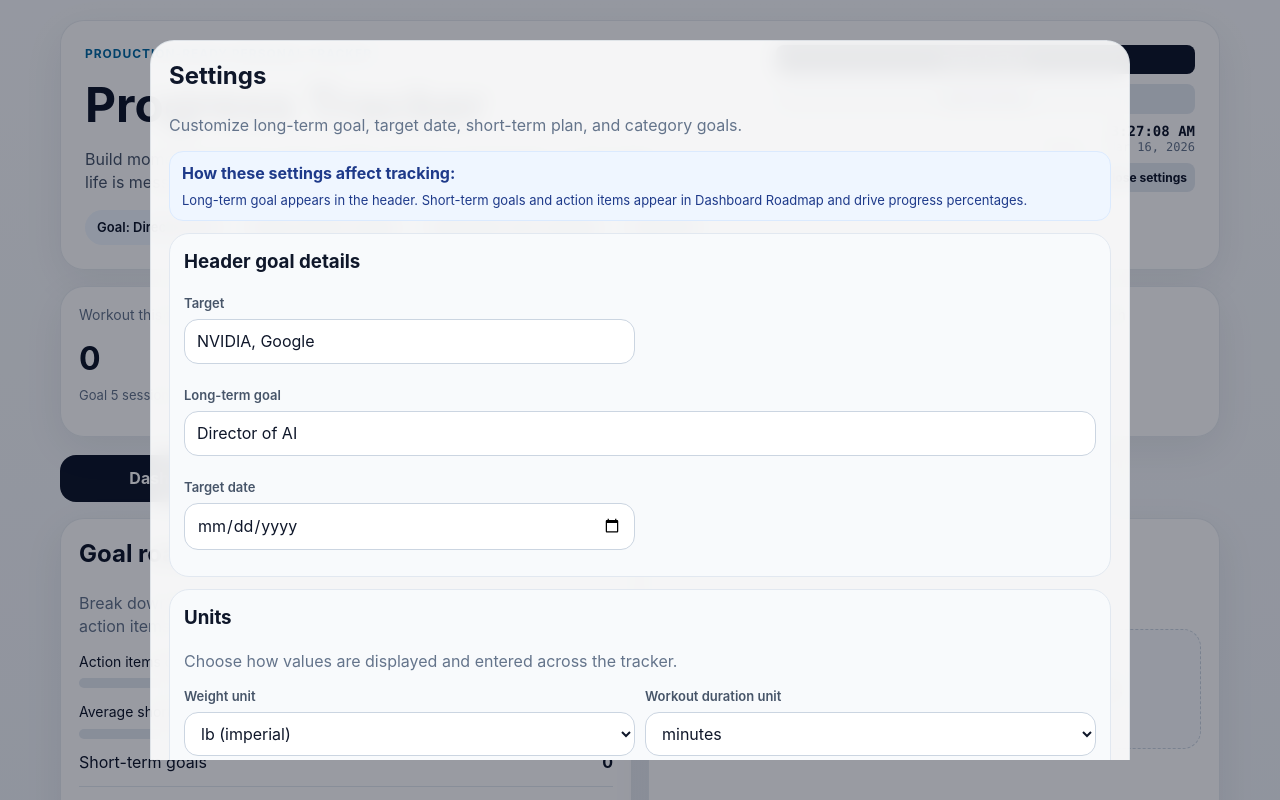
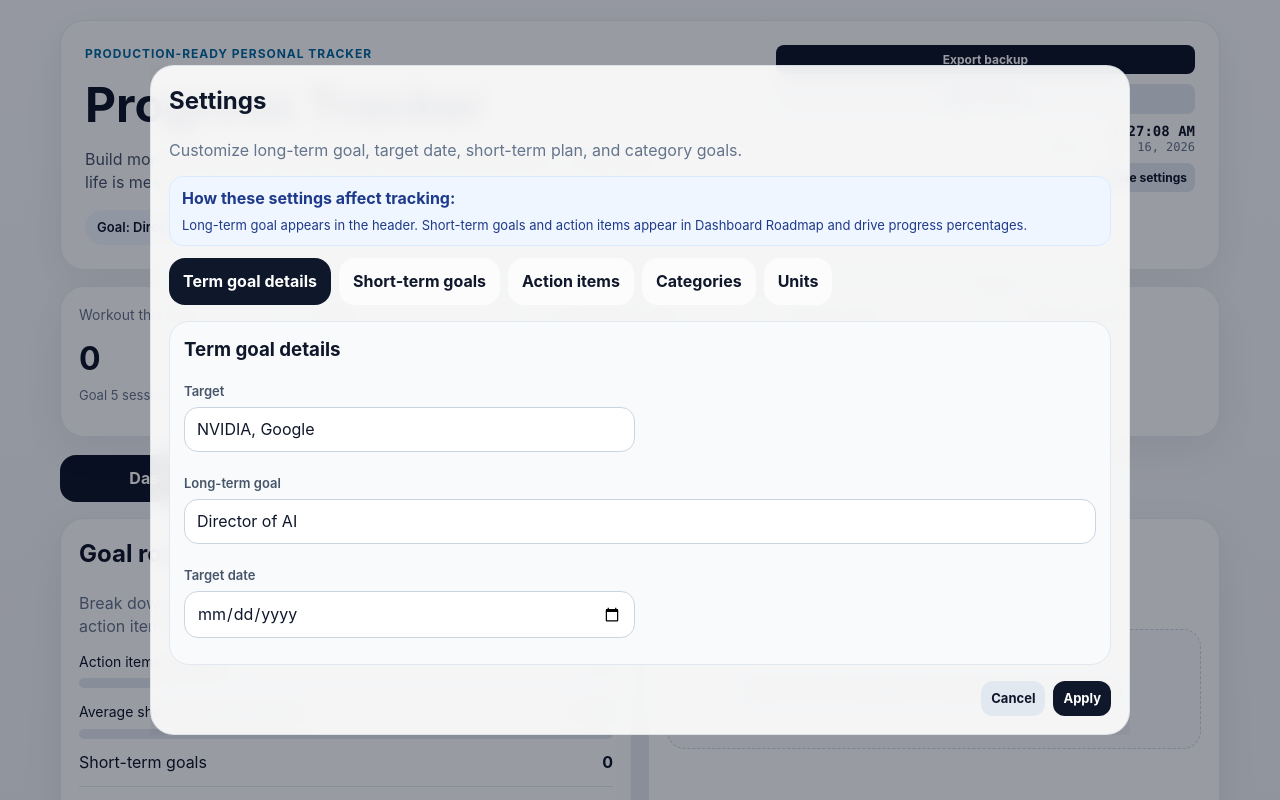
Before and after one commit to Tech052021/progress-tracker-pwa, a React (Vite) app: page / in a window 1280 px wide. Both pictures are taken after a click on the button "Settings". Shown: the top 800 px of the page. Built offline with nearby package versions, Linux system fonts and the light colour scheme.

Commit message:
Rename settings tab and reorder sections for clarity
rename Header goal details tab to Term goal details
moved Units tab to the end, after Categories

```diff
--- a/src/components/SettingsEditor.jsx
+++ b/src/components/SettingsEditor.jsx
@@ -124,12 +124,21 @@ function convertWeightGoals(categories, fromUnit, toUnit) {
 }
 
 export default function SettingsEditor({ data, setData, onClose }) {
+  const sectionTabs = [
+    { id: 'profile', label: 'Term goal details' },
+    { id: 'shortGoals', label: 'Short-term goals' },
+    { id: 'actions', label: 'Action items' },
+    { id: 'categories', label: 'Categories' },
+    { id: 'units', label: 'Units' }
+  ];
+
   const [draft, setDraft] = useState(() => ({
     profile: migrateProfile(data),
     goalPlan: migrateGoalPlan(data),
     units: migrateUnits(data),
     categories: migrateCategories(data)
   }));
+  const [activeSection, setActiveSection] = useState('profile');
   // Track last added goal so we can autofocus its name input
   const [lastAddedGoalId, setLastAddedGoalId] = useState(null);
   // Add-category dialog state (do not mutate categories until save)
@@ -397,8 +406,24 @@ export default function SettingsEditor({ data, setData, onClose }) {
               </p>
             </div>
 
+            <div className="settings-section-tabs">
+              <div className="tabs" role="tablist" aria-label="Settings sections">
+                {sectionTabs.map((section) => (
+                  <button
+                    key={section.id}
+                    type="button"
+                    className={`tab ${activeSection === section.id ? 'active' : ''}`}
+                    onClick={() => setActiveSection(section.id)}
+                  >
+                    {section.label}
+                  </button>
+                ))}
+              </div>
+            </div>
+
+            {activeSection === 'profile' && (
               <div className="form-card" style={{ marginBottom: 12 }}>
-              <h3>Header goal details</h3>
+                <h3>Term goal details</h3>
                 <div className="goal-planner-grid">
                   <label className="field">
                     <span>Target</span>
@@ -414,7 +439,9 @@ export default function SettingsEditor({ data, setData, onClose }) {
                   </label>
                 </div>
               </div>
+            )}
 
+            {activeSection === 'units' && (
               <div className="form-card" style={{ marginBottom: 12 }}>
                 <div className="card-head">
                   <h3>Units</h3>
@@ -438,7 +465,9 @@ export default function SettingsEditor({ data, setData, onClose }) {
                 </div>
                 <p className="helper-text">When weight unit changes, existing weight logs and targets are auto-converted.</p>
               </div>
+            )}
 
+            {activeSection === 'shortGoals' && (
               <div className="form-card" style={{ marginBottom: 12 }}>
                 <div className="card-head">
                   <h3>Short-term goals</h3>
@@ -499,7 +528,9 @@ export default function SettingsEditor({ data, setData, onClose }) {
                 <p className="helper-text">Example: Done `3`, Target `10` means you are 30% complete.</p>
                 <button className="secondary" onClick={addShortTermGoal}>Add short-term goal</button>
               </div>
+            )}
 
+            {activeSection === 'actions' && (
               <div className="form-card" style={{ marginBottom: 12 }}>
                 <div className="card-head">
                   <h3>Action items</h3>
@@ -541,8 +572,10 @@ export default function SettingsEditor({ data, setData, onClose }) {
                 ))}
                 <button className="secondary" onClick={addActionItem}>Add action item</button>
               </div>
+            )}
 
-            {/* Tabs for categories */}
+            {activeSection === 'categories' && (
+              <>
                 <div className="settings-tabs">
                   <div className="tabs" role="tablist">
                     {draft.categories.map((cat) => (
@@ -554,7 +587,6 @@ export default function SettingsEditor({ data, setData, onClose }) {
                   </div>
                 </div>
 
-            {/* Show only the active category's form */}
                 {activeCat ? (
                   <div className="form-card" key={activeCat.id} style={{ marginBottom: 12 }}>
                     <div className="category-header" style={{ marginBottom: 8 }}>
@@ -606,6 +638,8 @@ export default function SettingsEditor({ data, setData, onClose }) {
                     No categories defined. Add one to get started.
                   </div>
                 )}
+              </>
+            )}
 
             <div style={{ display: 'flex', justifyContent: 'flex-end', gap: 8, marginTop: 16 }}>
               <button className="secondary" onClick={cancel}>Cancel</button>
--- a/src/styles.css
+++ b/src/styles.css
@@ -342,6 +342,24 @@ input:focus, textarea:focus, select:focus {
 }
 .settings-actions { display: flex; justify-content: flex-end; }
 
+.settings-section-tabs {
+  margin-bottom: 12px;
+}
+
+.settings-section-tabs .tabs {
+  display: flex;
+  gap: 8px;
+  margin: 0;
+  overflow-x: auto;
+  padding-bottom: 4px;
+}
+
+.settings-section-tabs .tab {
+  width: auto;
+  min-width: max-content;
+  white-space: nowrap;
+}
+
 /* Settings editor: tabs container (horizontal, scrollable if many categories) */
 .settings-tabs {
   display: flex;
@@ -480,6 +498,13 @@ input:focus, textarea:focus, select:focus {
   .app-shell { padding: 14px; }
   .metrics-grid { grid-template-columns: 1fr; }
   .tabs { grid-template-columns: repeat(2, minmax(0, 1fr)); }
+  .settings-section-tabs .tabs {
+    display: flex;
+    grid-template-columns: none;
+  }
+  .settings-section-tabs .tab {
+    width: auto;
+  }
   .hero-actions { width: 100%; }
   .primary, .secondary, .tab { width: 100%; }
 }
```
Lines whose indentation alone changed are shown as unchanged.
